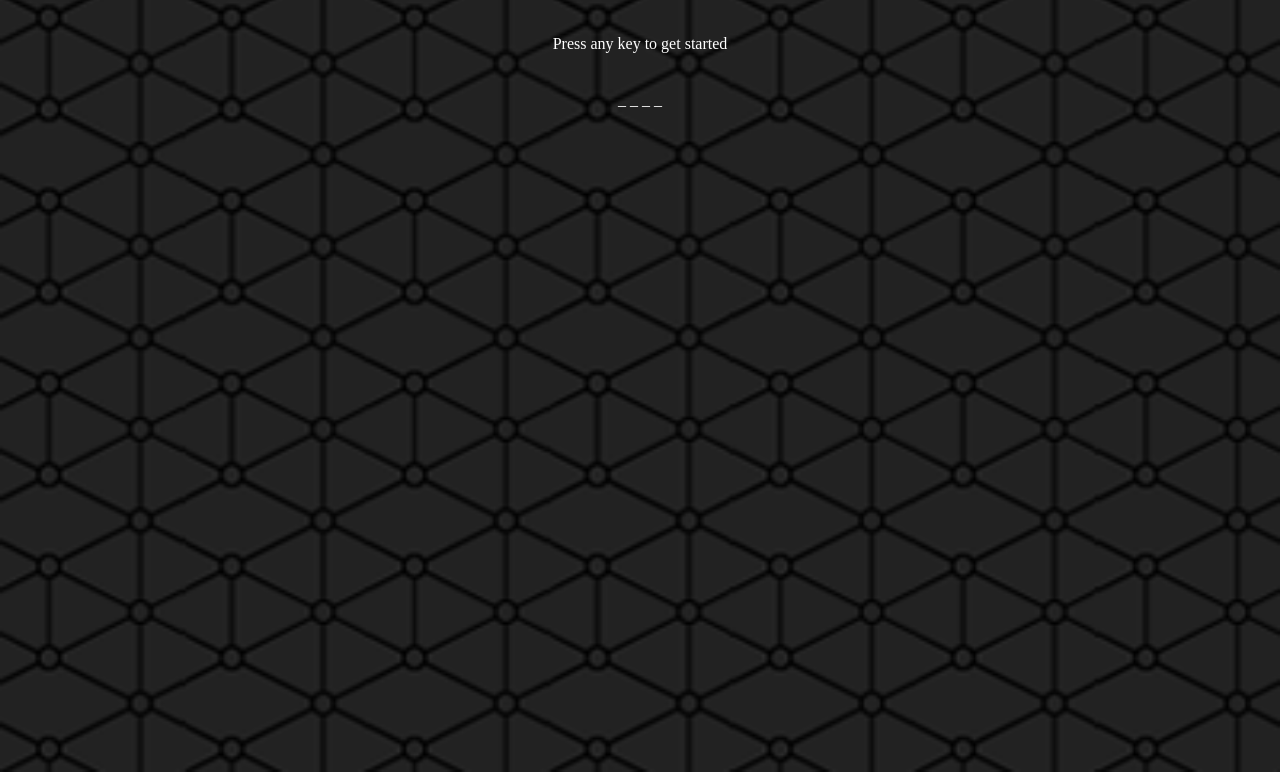
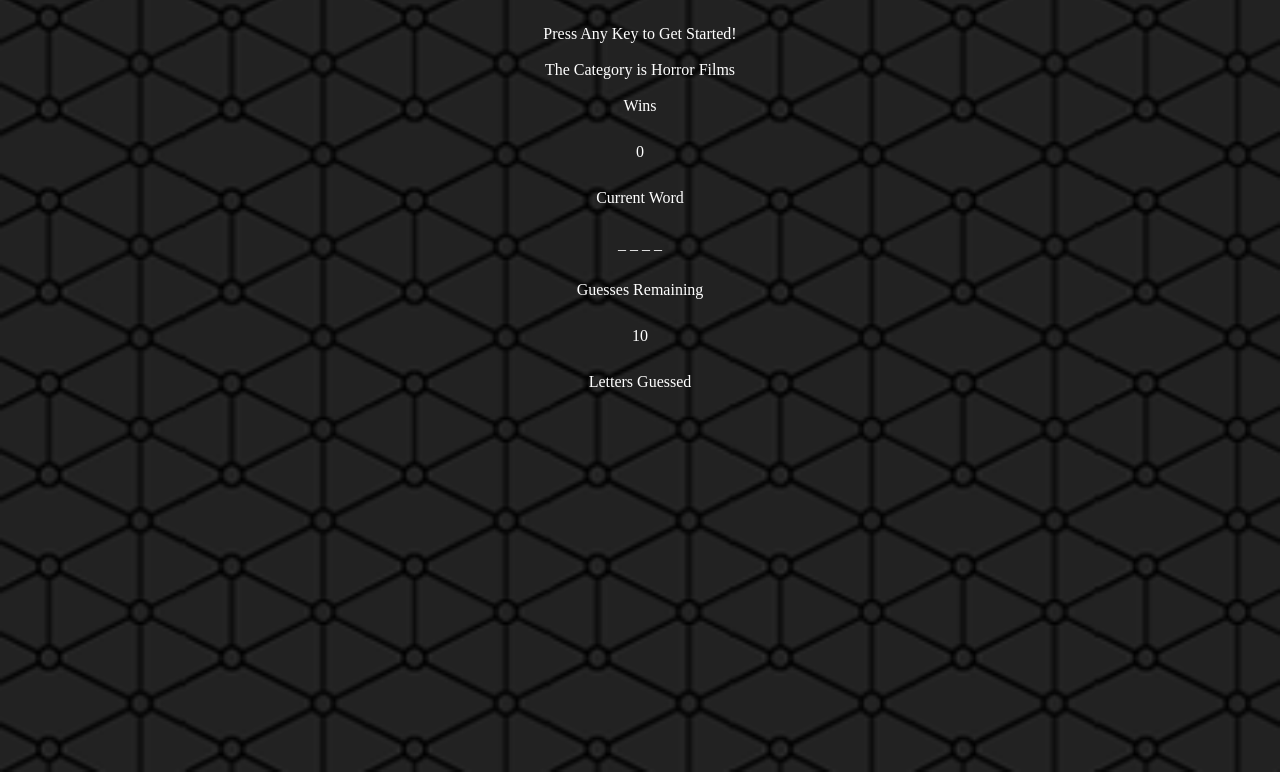
Before and after one commit to jmj928/Word-Guess-Game, a plain HTML site: page index.html in a window 1280 px wide. Shown: the part 28-800 px from the top of the page. Drawn offline with Linux system fonts and the light colour scheme.

Commit message:
initial screen complete

```diff
--- a/assets/css/styles.css
+++ b/assets/css/styles.css
@@ -18,7 +18,7 @@ body{
     background-size: cover;
     z-index:-1;
 }
-p, h2{
+p, h2, h3, h4, h5, h6{
     text-align: center;
-    padding: 20px;
+    padding: 10px;
 }
--- a/assets/javascript/game.js
+++ b/assets/javascript/game.js
@@ -1,64 +1,83 @@
 
-
+window.onload = function () {
     //global varibales
         var wins = 0;
         var losses = 0;
         var guessesLeft = 10;
         var guessedLetters = [];
-        var computerChoices = ["madonna", "cher"];
-        var computerGuess = computerChoices[Math.floor(Math.random() * computerChoices.length)];
+        var computerChoices = ["carrie", "jaws", "insidious","the shining"];
+        var gameStarted = false;
+        var wordArray =[];
+        var userGuessedVisisbleWord = [];
+        var initialScreen;
+        var selectedWord;
 
-        var initialScreen = computerGuess.replace(/[a-z]/gi, '_ ')
-        var html =
-        "<h2> Press any key to get started </h2>" +
-        "<p>" + initialScreen + "</p>";
+        resetToBeginning();
 
-            document.querySelector("#game").innerHTML = html;
+        function resetToBeginning(){
+            guessesLeft = 10;
+            gameStarted = false;
+
+            //clear arrays
+            guessedLetters =[];
+            wordArray =[];
+            userGuessedVisisbleWord = [];
+
+            //get random word
+            selectedWord = computerChoices[Math.floor(Math.random() * computerChoices.length)];
+
+            //turn word into array
+            wordArray = selectedWord.split();
+
+
+            //make word to be displayed
+            for (var i = 0; i < selectedWord.length; i++)
+            {
+                if(selectedWord[i] === " ")
+                {
+                    userGuessedVisisbleWord.push(" &nbsp; ");
+
+                }
+                else {
+                userGuessedVisisbleWord.push("_");
+                }
+
+            }
+
+            //remove commas
+            userGuessedVisisbleWord = userGuessedVisisbleWord.toString().replace(/,/g," " );
+
+            console.log("Selected word array " + wordArray + " array for user " + userGuessedVisisbleWord);
+
+            document.querySelector("#currentWord").innerHTML = "<h5>" + userGuessedVisisbleWord + "</h5>";
+            document.querySelector("#totalWins").innerHTML = "<h5>" + wins + "</h5>";
+            document.querySelector("#remainingGuesses").innerHTML = "<h5>" + guessesLeft + "</h5>";
+
+
+        }
+
 
         document.onkeyup = function(event) {
             //get the usersGuess
             var userGuess = event.key;
 
-            if(computerGuess.includes(userGuess)){
-                console.log("i guessed right");
+
+            for(var i = 0; i < wordArray.length; i++)
+            {
+                if(wordArray[i] === userGuess){
+                    alert("You got a letter");
+
+
+                }
+                else{
+                    guessesLeft --;
+                    guessedLetters.push(userGuess);
+                }
 
 
             }
-            else{
-                console.log("i guessed wrong");
-
-            }
-
-            //get computers guess
-           // var computerGuess = computerChoices[Math.floor(Math.random() * computerChoices.length)];
-            // if(userGuess === computerGuess)
-            // {
-            //     wins++;
-            //     guessesLeft = 10;
-            //     guessedLetters = [];
-            // }
-            // else{
-            //     if(guessesLeft === 0){
-            //         losses++;
-            //         guessesLeft = 10;
-            //         guessedLetters = [];
-            //     }
-            //     else{
-            //     guessesLeft--;
-            //     guessedLetters.push(userGuess);
-            //      }
-
-            // }
-
-
-            // html =
-            // "<h2> Press any key to get started </h2> "
-            // "<p> " + computerGuess + "</p>";
-
-        document.querySelector("#game").innerHTML = html;
-
-
 
 
 
         };
+    }
--- a/index.html
+++ b/index.html
@@ -10,21 +10,23 @@
 </head>
 <body background="assets/images/connectwork.png">
 
-        <h1> Word Guess Game </h1>
+    <h1> Word Guess Game </h1>
+    <h2>Press Any Key to Get Started!</h2>
 
-
-    <div id="game">
-
-    </div>
-
-    <div id="content">
-
-
+    <div class="col-md-6 gameplay-column">
+        <h2>The Category is Horror Films</h2>
+        <h4>Wins</h4>
+        <h5 id="totalWins"></h5>
+        <h4>Current Word</h4>
+        <h3 id="currentWord"></h3>
+        <h4>Guesses Remaining</h4>
+        <h6 id="remainingGuesses"></h6>
+        <h4>Letters Guessed</h4>
+        <h3 id="guessedLetters"></h3>
     </div>
 
     <script type="text/javascript" src="assets/javascript/game.js"></script>
 
 
-
 </body>
 </html>
```
